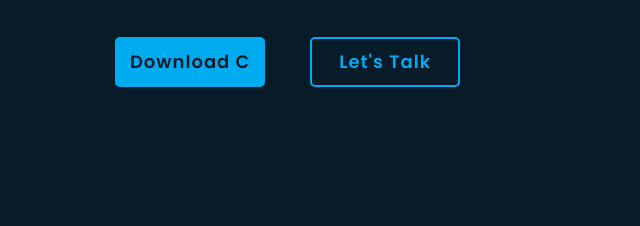
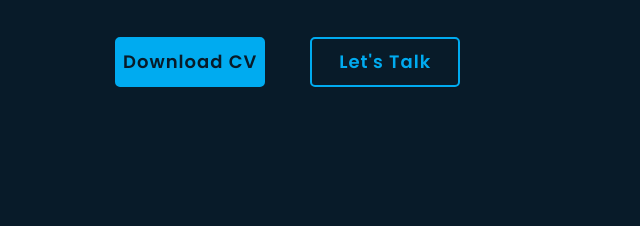
Before and after one commit to Rahulthhkur/personal-portfolio, a plain HTML site: page index.html in a window 1280 px wide. Shown: the part 491-717 px from the top of the page, 0-640 px from the left. Drawn offline with nearby package versions, Linux system fonts and the light colour scheme.

Commit message:
first-commit

```diff
--- a/index.html
+++ b/index.html
@@ -33,7 +33,7 @@
 				</p>
 
 				<div class="btn-box">
-					<a href="https://drive.google.com/file/d/1XaaqY0A6E8H6MaivQVDPGAeE8liBOsBd/view?usp=sharing" download="RahulCV.pdf" class="btn">Download C</a>
+					<a href="https://drive.google.com/file/d/1XaaqY0A6E8H6MaivQVDPGAeE8liBOsBd/view?usp=sharing" download="RahulCV.pdf" class="btn">Download CV</a>
 					<a href="https://www.linkedin.com/in/rahul-singh-87675a221/?msg=1 " target="_blank" class="btn">Let's Talk</a>
 				</div>
 			</div>
```
